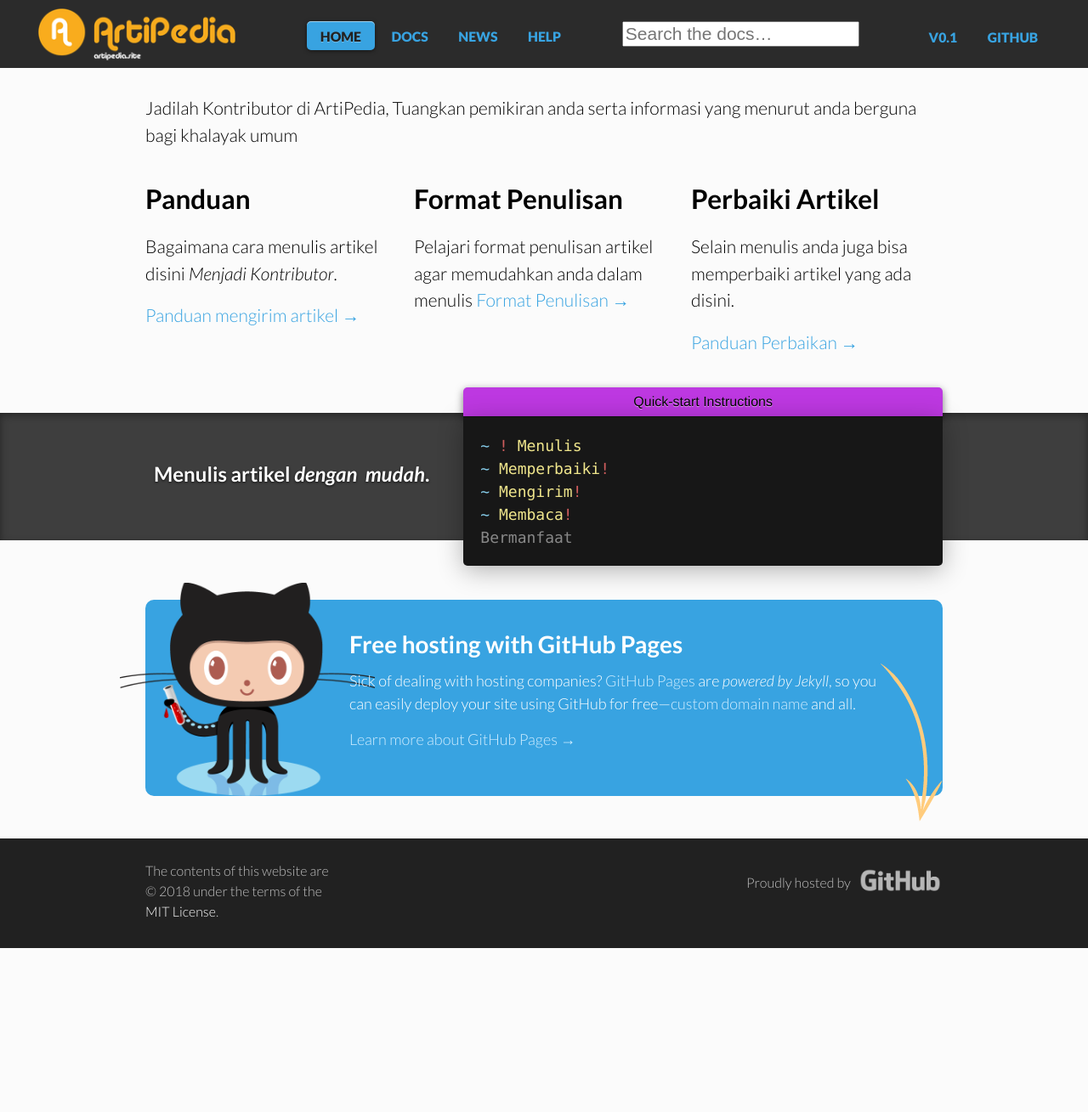
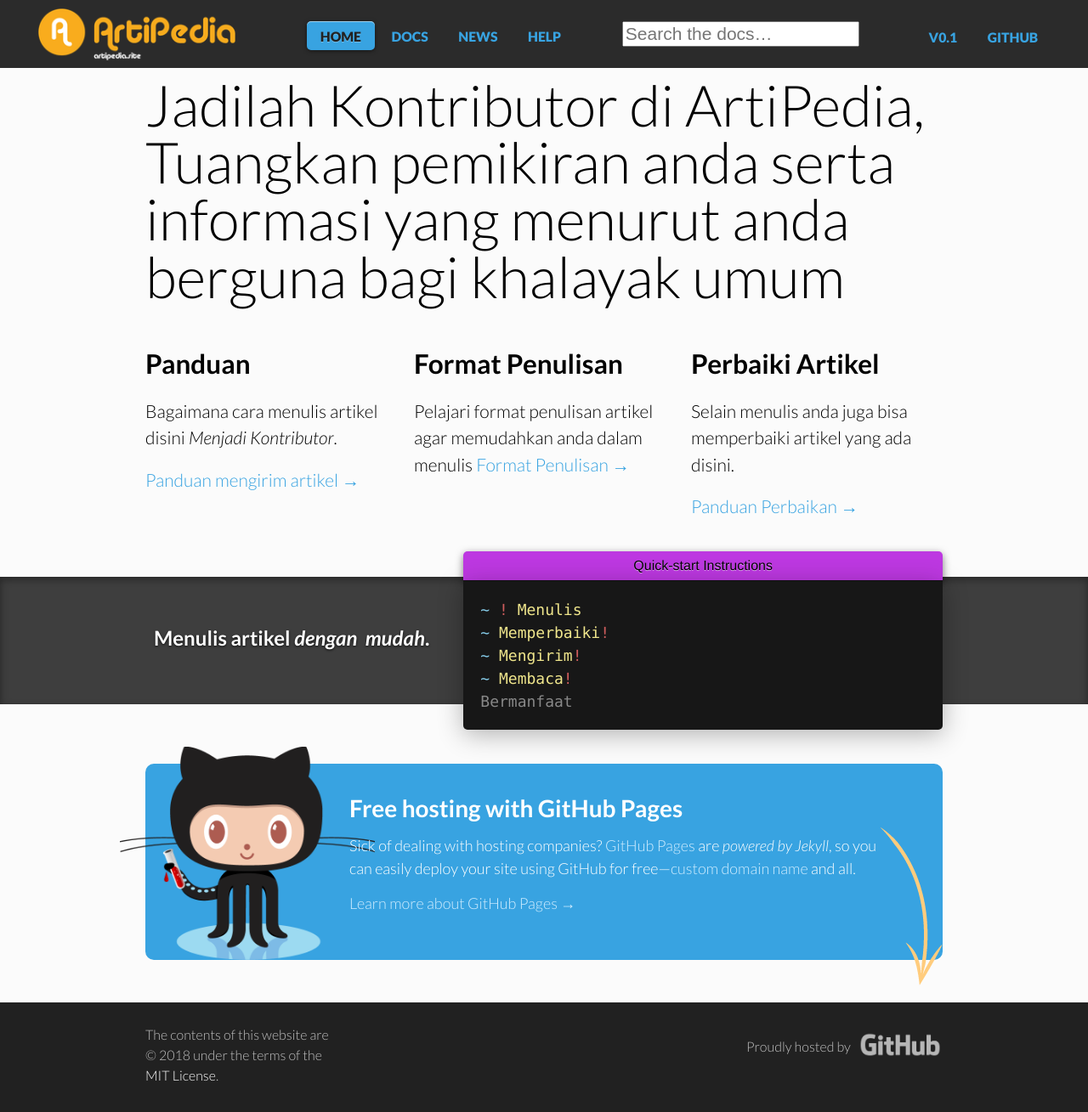
Before and after one commit to ArtiPedia/ArtiPedia, a Jekyll site: the page built from docs/index.html, in a window 1280 px wide. Shown: the whole page at 85% size. Built offline with Jekyll 4.4.1, drawn with Linux system fonts in a browser that asks for light colours; comment, search, counter and statistics services are not loaded; before the commit the page ends 1116 px from its top, so only the background shows below that.

Commit message:
update index

```diff
--- a/docs/index.html
+++ b/docs/index.html
@@ -2,11 +2,11 @@
 layout: default
 overview: true
 ---
-
-<section class="features">
+<section class="intro">
   <div class="grid">
     <div class="unit whole center-on-mobiles">
       <p class="first">Jadilah Kontributor di ArtiPedia, Tuangkan pemikiran anda serta informasi yang menurut anda berguna bagi khalayak umum </p>
+  </p>
     </div>
   </div>
 </section>
```
